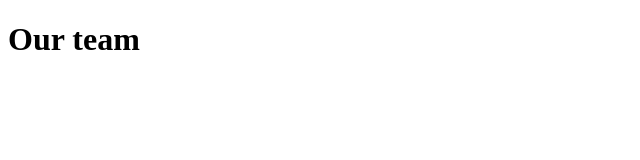
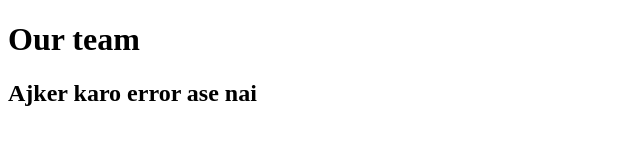
Before and after one commit to Mabiaeva90/team_work_1, a plain HTML site: page index.html in a window 1280 px wide. Shown: the whole page, without its empty margins (0-640 px from the left). Drawn offline with Linux system fonts and the light colour scheme.

Commit message:
kichu na

```diff
--- a/index.html
+++ b/index.html
@@ -7,5 +7,6 @@
 </head>
 <body>
     <h1> Our team </h1>
+    <h2> Ajker karo error ase nai </h2>
 </body>
 </html>
```
